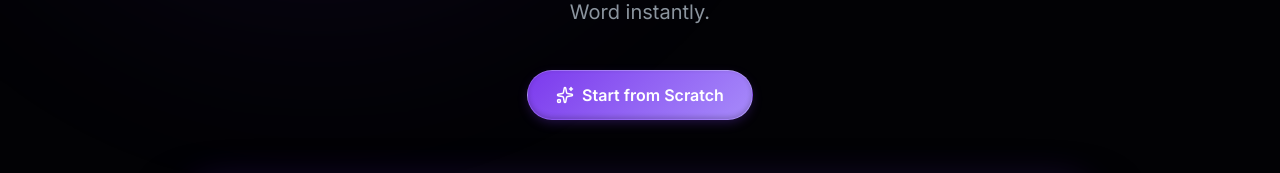
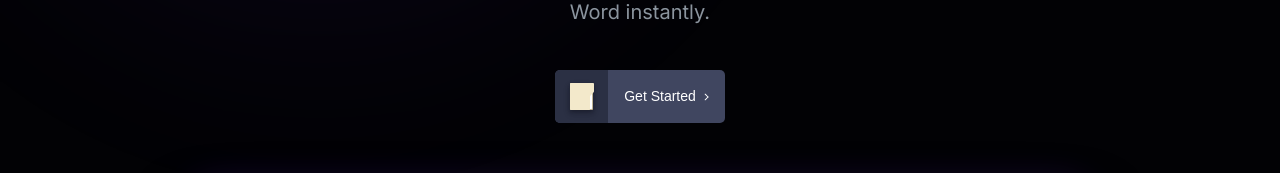
Before and after one commit to abdullahparvaiz07/PortFolyn, a React (Vite) app: page / in a window 1280 px wide. Shown: the part 483-656 px from the top of the page. Built offline with nearby package versions, Linux system fonts and the light colour scheme; no server answers.

Commit message:
Update hero section CTA button with custom animated folder button

```diff
--- a/src/index.css
+++ b/src/index.css
@@ -392,3 +392,201 @@ textarea.form-input { resize: vertical; min-height: 80px; }
   /* General padding */
   .section-pad { padding: 36px 12px !important; }
 }
+
+/* From Uiverse.io by Nawsome */
+.continue-application {
+  --color: #fff;
+  --background: #404660;
+  --background-hover: #3A4059;
+  --background-left: #2B3044;
+  --folder: #F3E9CB;
+  --folder-inner: #BEB393;
+  --paper: #FFFFFF;
+  --paper-lines: #BBC1E1;
+  --paper-behind: #E1E6F9;
+  --pencil-cap: #fff;
+  --pencil-top: #275EFE;
+  --pencil-middle: #fff;
+  --pencil-bottom: #5C86FF;
+  --shadow: rgba(13, 15, 25, .2);
+  border: none;
+  outline: none;
+  cursor: pointer;
+  position: relative;
+  border-radius: 5px;
+  font-size: 14px;
+  font-weight: 500;
+  line-height: 19px;
+  -webkit-appearance: none;
+  -webkit-tap-highlight-color: transparent;
+  padding: 17px 29px 17px 69px;
+  transition: background 0.3s;
+  color: var(--color);
+  background: var(--bg, var(--background));
+}
+
+.continue-application > div {
+  top: 0;
+  left: 0;
+  bottom: 0;
+  width: 53px;
+  position: absolute;
+  overflow: hidden;
+  border-radius: 5px 0 0 5px;
+  background: var(--background-left);
+}
+
+.continue-application > div .folder {
+  width: 23px;
+  height: 27px;
+  position: absolute;
+  left: 15px;
+  top: 13px;
+}
+
+.continue-application > div .folder .top {
+  left: 0;
+  top: 0;
+  z-index: 2;
+  position: absolute;
+  transform: translateX(var(--fx, 0));
+  transition: transform 0.4s ease var(--fd, 0.3s);
+}
+
+.continue-application > div .folder .top svg {
+  width: 24px;
+  height: 27px;
+  display: block;
+  fill: var(--folder);
+  transform-origin: 0 50%;
+  transition: transform 0.3s ease var(--fds, 0.45s);
+  transform: perspective(120px) rotateY(var(--fr, 0deg));
+}
+
+.continue-application > div .folder:before, .continue-application > div .folder:after,
+.continue-application > div .folder .paper {
+  content: "";
+  position: absolute;
+  left: var(--l, 0);
+  top: var(--t, 0);
+  width: var(--w, 100%);
+  height: var(--h, 100%);
+  border-radius: 1px;
+  background: var(--b, var(--folder-inner));
+}
+
+.continue-application > div .folder:before {
+  box-shadow: 0 1.5px 3px var(--shadow), 0 2.5px 5px var(--shadow), 0 3.5px 7px var(--shadow);
+  transform: translateX(var(--fx, 0));
+  transition: transform 0.4s ease var(--fd, 0.3s);
+}
+
+.continue-application > div .folder:after,
+.continue-application > div .folder .paper {
+  --l: 1px;
+  --t: 1px;
+  --w: 21px;
+  --h: 25px;
+  --b: var(--paper-behind);
+}
+
+.continue-application > div .folder:after {
+  transform: translate(var(--pbx, 0), var(--pby, 0));
+  transition: transform 0.4s ease var(--pbd, 0s);
+}
+
+.continue-application > div .folder .paper {
+  z-index: 1;
+  --b: var(--paper);
+}
+
+.continue-application > div .folder .paper:before, .continue-application > div .folder .paper:after {
+  content: "";
+  width: var(--wp, 14px);
+  height: 2px;
+  border-radius: 1px;
+  transform: scaleY(0.5);
+  left: 3px;
+  top: var(--tp, 3px);
+  position: absolute;
+  background: var(--paper-lines);
+  box-shadow: 0 12px 0 0 var(--paper-lines), 0 24px 0 0 var(--paper-lines);
+}
+
+.continue-application > div .folder .paper:after {
+  --tp: 6px;
+  --wp: 10px;
+}
+
+.continue-application > div .pencil {
+  height: 2px;
+  width: 3px;
+  border-radius: 1px 1px 0 0;
+  top: 8px;
+  left: 105%;
+  position: absolute;
+  z-index: 3;
+  transform-origin: 50% 19px;
+  background: var(--pencil-cap);
+  transform: translateX(var(--pex, 0)) rotate(35deg);
+  transition: transform 0.4s ease var(--pbd, 0s);
+}
+
+.continue-application > div .pencil:before, .continue-application > div .pencil:after {
+  content: "";
+  position: absolute;
+  display: block;
+  background: var(--b, linear-gradient(var(--pencil-top) 55%, var(--pencil-middle) 55.1%, var(--pencil-middle) 60%, var(--pencil-bottom) 60.1%));
+  width: var(--w, 5px);
+  height: var(--h, 20px);
+  border-radius: var(--br, 2px 2px 0 0);
+  top: var(--t, 2px);
+  left: var(--l, -1px);
+}
+
+.continue-application > div .pencil:before {
+  -webkit-clip-path: polygon(0 5%, 5px 5%, 5px 17px, 50% 20px, 0 17px);
+  clip-path: polygon(0 5%, 5px 5%, 5px 17px, 50% 20px, 0 17px);
+}
+
+.continue-application > div .pencil:after {
+  --b: none;
+  --w: 3px;
+  --h: 6px;
+  --br: 0 2px 1px 0;
+  --t: 3px;
+  --l: 3px;
+  border-top: 1px solid var(--pencil-top);
+  border-right: 1px solid var(--pencil-top);
+}
+
+.continue-application:before, .continue-application:after {
+  content: "";
+  position: absolute;
+  width: 10px;
+  height: 2px;
+  border-radius: 1px;
+  background: var(--color);
+  transform-origin: 9px 1px;
+  transform: translateX(var(--cx, 0)) scale(0.5) rotate(var(--r, -45deg));
+  top: 26px;
+  right: 16px;
+  transition: transform 0.3s;
+}
+
+.continue-application:after {
+  --r: 45deg;
+}
+
+.continue-application:hover {
+  --cx: 2px;
+  --bg: var(--background-hover);
+  --fx: -40px;
+  --fr: -60deg;
+  --fd: .15s;
+  --fds: 0s;
+  --pbx: 3px;
+  --pby: -3px;
+  --pbd: .15s;
+  --pex: -24px;
+}
--- a/src/pages/Landing.jsx
+++ b/src/pages/Landing.jsx
@@ -81,8 +81,19 @@ export default function Landing() {
 
             <motion.div variants={fadeUp} style={{ display: 'flex', gap: 14, justifyContent: 'center', flexWrap: 'wrap' }} className="hero-cta">
               <Link to="/builder" style={{ textDecoration: 'none' }}>
-                <button className="btn-primary" style={{ padding: '14px 28px', fontSize: 16 }}>
-                  <Sparkles size={18} /> Start from Scratch
+                <button className="continue-application">
+                    <div>
+                        <div className="pencil"></div>
+                        <div className="folder">
+                            <div className="top">
+                                <svg viewBox="0 0 24 27">
+                                    <path d="M1,0 L23,0 C23.5522847,-1.01453063e-16 24,0.44771525 24,1 L24,8.17157288 C24,8.70200585 23.7892863,9.21071368 23.4142136,9.58578644 L20.5857864,12.4142136 C20.2107137,12.7892863 20,13.2979941 20,13.8284271 L20,26 C20,26.5522847 19.5522847,27 19,27 L1,27 C0.44771525,27 6.76353751e-17,26.5522847 0,26 L0,1 C-6.76353751e-17,0.44771525 0.44771525,1.01453063e-16 1,0 Z"></path>
+                                </svg>
+                            </div>
+                            <div className="paper"></div>
+                        </div>
+                    </div>
+                    Get Started
                 </button>
               </Link>
             </motion.div>
```
